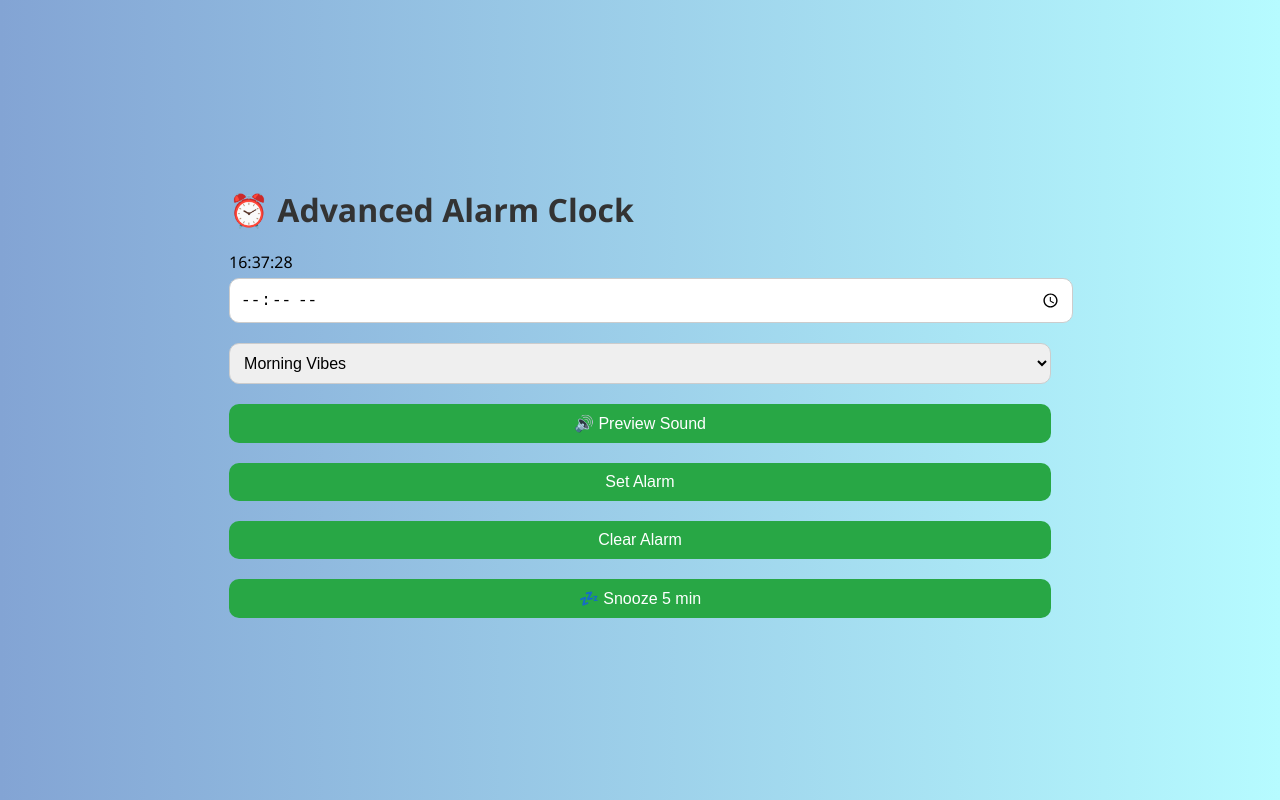
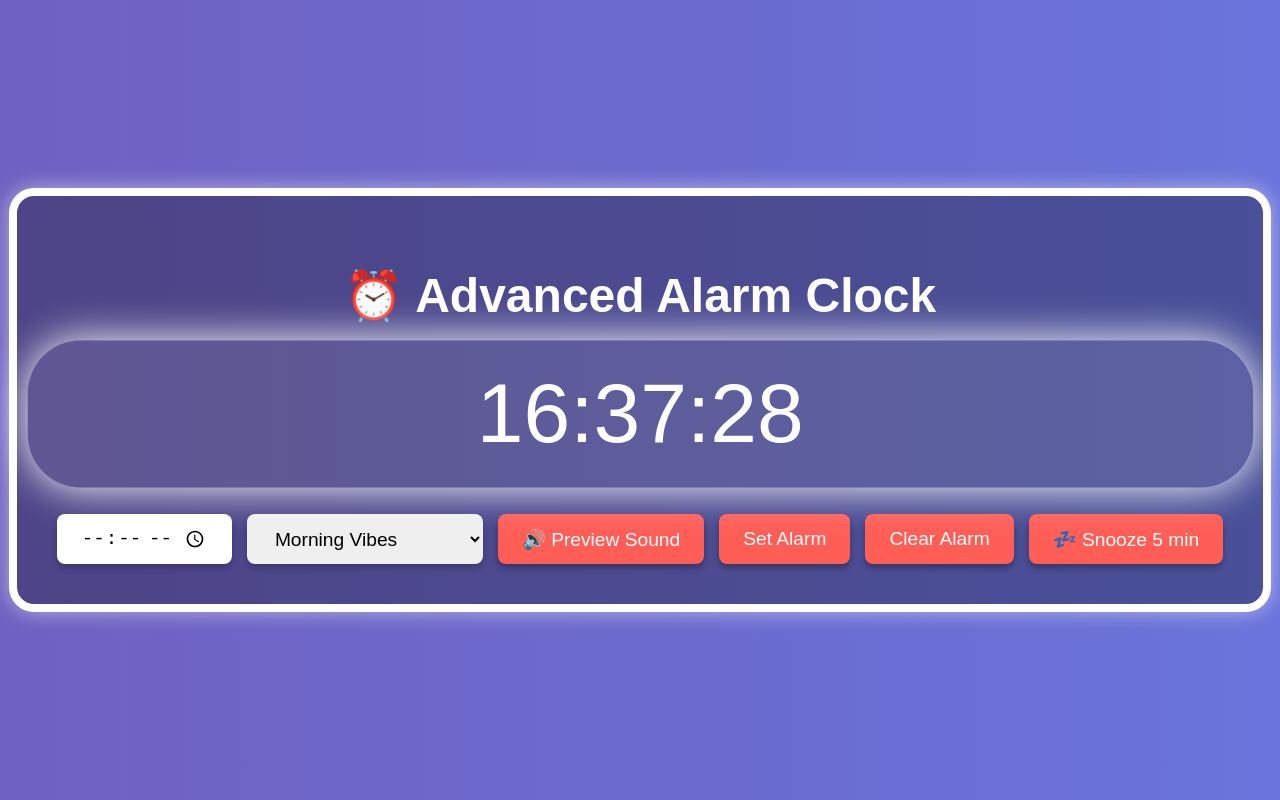
Before and after one commit to Rajat00612/My_JavaScript_Projects, a plain HTML site: page Excersice_9( Alram_Clock )/index.html in a window 1280 px wide. Drawn offline with Linux system fonts and the light colour scheme.

Commit message:
Update Main.css

```diff
--- a/Excersice_9( Alram_Clock )/Main.css
+++ b/Excersice_9( Alram_Clock )/Main.css
@@ -1,88 +1,129 @@
+/* style.css for Advanced Alarm Clock */
+
 body {
-    font-family: 'Segoe UI', Tahoma, Geneva, Verdana, sans-serif;
-    background: linear-gradient(to right, #83a4d4, #b6fbff);
+  font-family: 'Arial', sans-serif;
+  height: 100vh;
   margin: 0;
-    padding: 0;
   display: flex;
-    flex-direction: column;
   align-items: center;
   justify-content: center;
-    height: 100vh;
+  background: linear-gradient(270deg, #667eea, #764ba2, #ff6e7f, #bfe9ff);
+  background-size: 800% 800%;
+  animation: gradientMove 15s ease infinite;
+  color: white;
+  overflow: hidden;
 }
 
-  .alarm-container {
-    background: white;
-    padding: 30px;
-    border-radius: 20px;
-    box-shadow: 0 4px 20px rgba(0,0,0,0.2);
-    text-align: center;
-    width: 90%;
-    max-width: 400px;
-  }
-  @keyframes shake {
-    0% { transform: rotate(0deg); }
-    25% { transform: rotate(15deg); }
-    50% { transform: rotate(-15deg); }
-    75% { transform: rotate(15deg); }
-    100% { transform: rotate(0deg); }
+.outer-frame {
+  border: 8px solid white;
+  border-radius: 25px;
+  padding: 40px;
+  box-shadow: 0 0 40px rgba(255, 255, 255, 0.8);
+  animation: borderGlow 5s infinite;
+  background: rgba(0, 0, 0, 0.3);
 }
 
-  .shake {
-    display: inline-block;
-    font-size: 3em;
-    animation: shake 0.5s infinite;
-  }
-  h1 {
-    margin-bottom: 20px;
-    color: #333;
+@keyframes borderGlow {
+  0% { box-shadow: 0 0 20px rgba(255, 255, 255, 0.5); }
+  50% { box-shadow: 0 0 40px rgba(255, 255, 255, 1); }
+  100% { box-shadow: 0 0 20px rgba(255, 255, 255, 0.5); }
 }
 
-  label {
-    font-weight: bold;
-    margin-top: 10px;
-    display: block;
-    text-align: left;
+.container {
+  text-align: center;
 }
 
-  input, select, button {
-    width: 100%;
-    padding: 10px;
-    margin-top: 5px;
-    margin-bottom: 15px;
-    border: 1px solid #ccc;
-    border-radius: 10px;
-    font-size: 16px;
+@keyframes gradientMove {
+  0% { background-position: 0% 50%; }
+  50% { background-position: 100% 50%; }
+  100% { background-position: 0% 50%; }
+}
+
+h1 {
+  font-size: 3rem;
+  margin-bottom: 20px;
+  animation: fadeIn 2s ease-in-out;
+}
+
+.clock {
+  display: flex;
+  align-items: center;
+  justify-content: center;
+  font-size: 5rem;
+  padding: 20px 40px;
+
+  border-radius: 50px;
+  box-shadow: 0 0 30px rgba(255, 255, 255, 0.8);
+  background: rgba(255, 255, 255, 0.1);
+  margin-bottom: 30px;
+  animation: pulse 2s infinite;
+  transition: all 0.5s ease-in-out;
+  min-width: 300px;
+  min-height: 100px;
+}
+
+@keyframes pulse {
+  0% { transform: scale(1); box-shadow: 0 0 20px rgba(255,255,255,0.5); }
+  50% { transform: scale(1.05); box-shadow: 0 0 40px rgba(255,255,255,1); }
+  100% { transform: scale(1); box-shadow: 0 0 20px rgba(255,255,255,0.5); }
+}
+
+@keyframes ringAnimation {
+  0% { transform: rotate(0deg) scale(1); border-color: #ff5e57; }
+  25% { transform: rotate(1deg) scale(1.05); border-color: #ffe600; }
+  50% { transform: rotate(-1deg) scale(1.1); border-color: #ff5e57; }
+  75% { transform: rotate(1deg) scale(1.05); border-color: #ffe600; }
+  100% { transform: rotate(0deg) scale(1); border-color: #ff5e57; }
+}
+
+.ringing {
+  animation: ringAnimation 0.5s infinite, pulse 1s infinite;
+  background-color: rgba(255, 255, 255, 0.2);
+  border-style: solid;
+}
+
+.controls {
+  display: flex;
+  flex-wrap: wrap;
+  gap: 15px;
+  justify-content: center;
+  animation: fadeIn 3s ease-in-out;
+}
+
+input[type="time"], select {
+  padding: 12px 24px;
+  border: none;
+  border-radius: 8px;
+  font-size: 1.2rem;
+  box-shadow: 0 4px 6px rgba(0,0,0,0.2);
+  cursor: pointer;
+  transition: transform 0.3s ease, box-shadow 0.3s ease;
+}
+
+input[type="time"]:focus, select:focus {
+  outline: none;
+  transform: scale(1.05);
+  box-shadow: 0 0 15px rgba(255, 255, 255, 0.9);
 }
 
 button {
-    background-color: #28a745;
+  padding: 12px 24px;
+  border: none;
+  border-radius: 8px;
+  font-size: 1.2rem;
+  background-color: #ff5e57;
   color: white;
-    border: none;
   cursor: pointer;
-    transition: background-color 0.3s;
+  box-shadow: 0 4px 6px rgba(0,0,0,0.3);
+  transition: background-color 0.3s ease, transform 0.2s ease;
 }
 
 button:hover {
-    background-color: #218838;
+  background-color: #ff3b30;
+  transform: scale(1.1);
 }
 
-  #countdown {
-    font-size: 2em;
-    color: #dc3545;
-    font-weight: bold;
-    margin-top: 20px;
+@keyframes fadeIn {
+  0% { opacity: 0; transform: translateY(-20px); }
+  100% { opacity: 1; transform: translateY(0); }
 }
-  #countdown {
-    font-size: 2rem;
-    margin-top: 10px;
-  }
-  .shake {
-    animation: shake 0.5s infinite;
-  }
-  @keyframes shake {
-    0% { transform: rotate(0deg); }
-    25% { transform: rotate(10deg); }
-    50% { transform: rotate(-10deg); }
-    75% { transform: rotate(10deg); }
-    100% { transform: rotate(0deg); }
-  }
```
Lines whose indentation alone changed are shown as unchanged.
